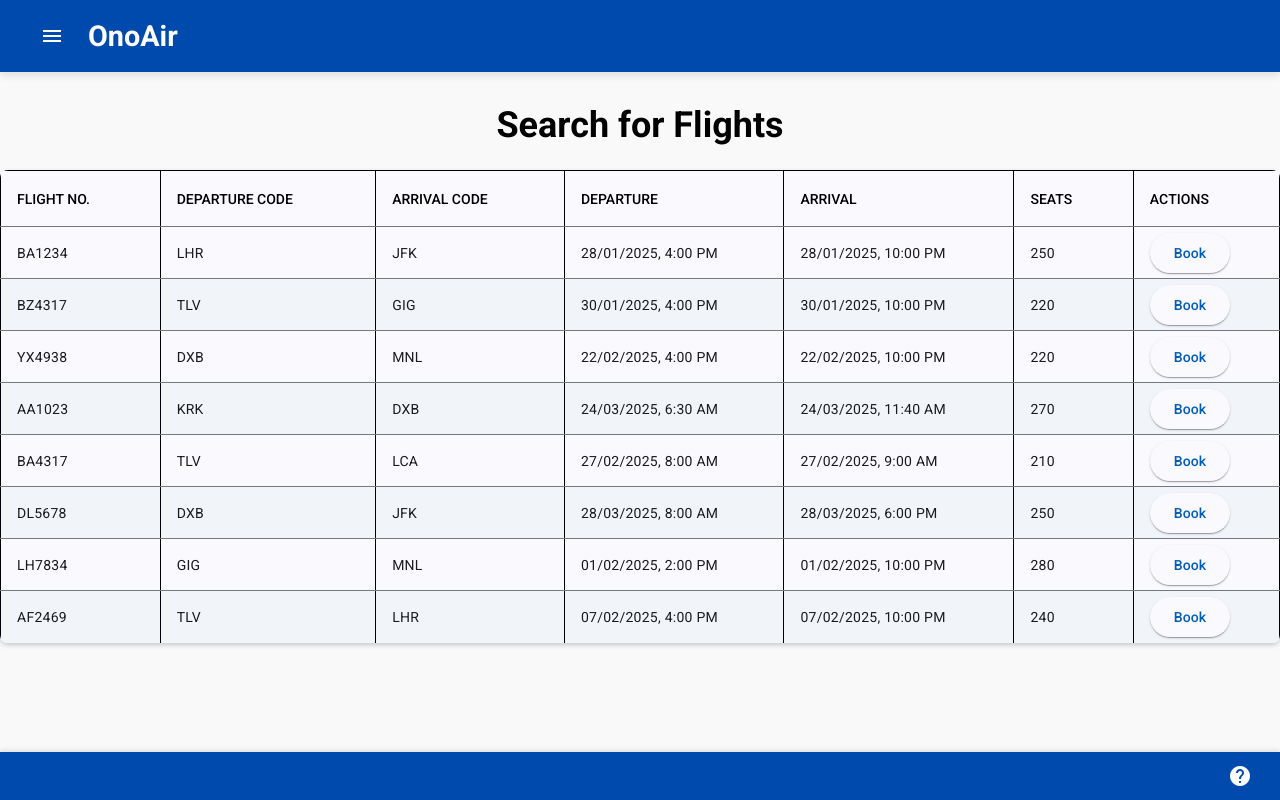
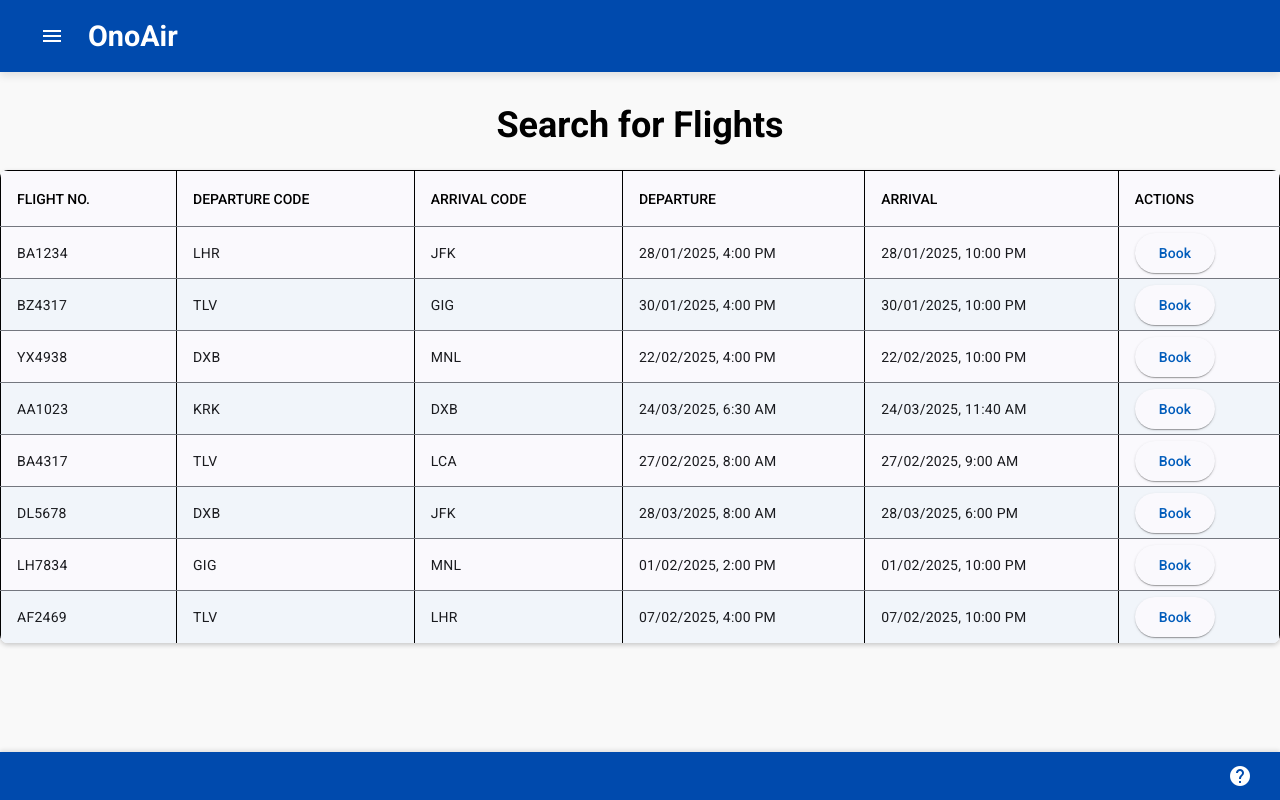
Before and after one commit to OmriKadouri97/ONOAirWeb_P2-, an Angular app in the folder ONOAirWeb_P2/: page /search-flight in a window 1280 px wide. Built offline with nearby package versions, Linux system fonts and the light colour scheme.

Commit message:
Minimize The Information in Search For Flights Table

```diff
--- a/ONOAirWeb_P2/src/features/user/search-flight/search-flight.component.html
+++ b/ONOAirWeb_P2/src/features/user/search-flight/search-flight.component.html
@@ -31,12 +31,6 @@
         <td mat-cell *matCellDef="let flight">{{ flight.arrivalDateTime | date: 'dd/MM/yyyy, h:mm a' }}</td>
       </ng-container>
 
-      <!-- Number of Seats Column -->
-      <ng-container matColumnDef="numberOfSeats">
-        <th mat-header-cell *matHeaderCellDef mat-sort-header>Seats</th>
-        <td mat-cell *matCellDef="let flight">{{ flight.numberOfSeats }}</td>
-      </ng-container>
-
       <!-- Actions Column -->
       <ng-container matColumnDef="actions">
         <th mat-header-cell *matHeaderCellDef>Actions</th>
--- a/ONOAirWeb_P2/src/features/user/search-flight/search-flight.component.ts
+++ b/ONOAirWeb_P2/src/features/user/search-flight/search-flight.component.ts
@@ -16,7 +16,7 @@ import { Router } from '@angular/router';
   styleUrls: ['./search-flight.component.css'],
 })
 export class SearchFlightComponent implements AfterViewInit {
-  displayedColumns: string[] = ['flightNumber', 'departureCode', 'arrivalCode', 'departureDateTime', 'arrivalDateTime', 'numberOfSeats', 'actions'];
+  displayedColumns: string[] = ['flightNumber', 'departureCode', 'arrivalCode', 'departureDateTime', 'arrivalDateTime', 'actions'];
   dataSource = new MatTableDataSource<Flight>();
 
   @ViewChild(MatSort) sort!: MatSort;
```
